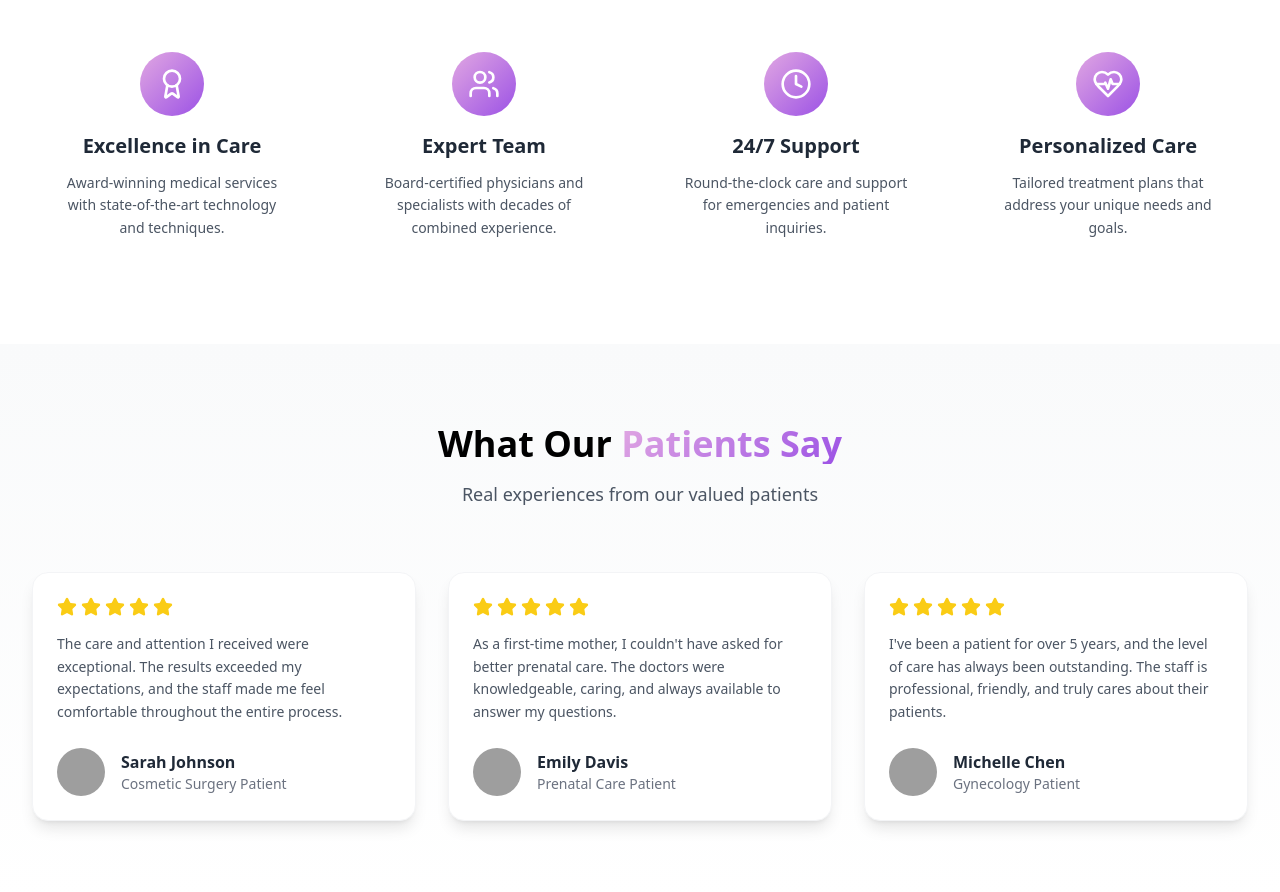
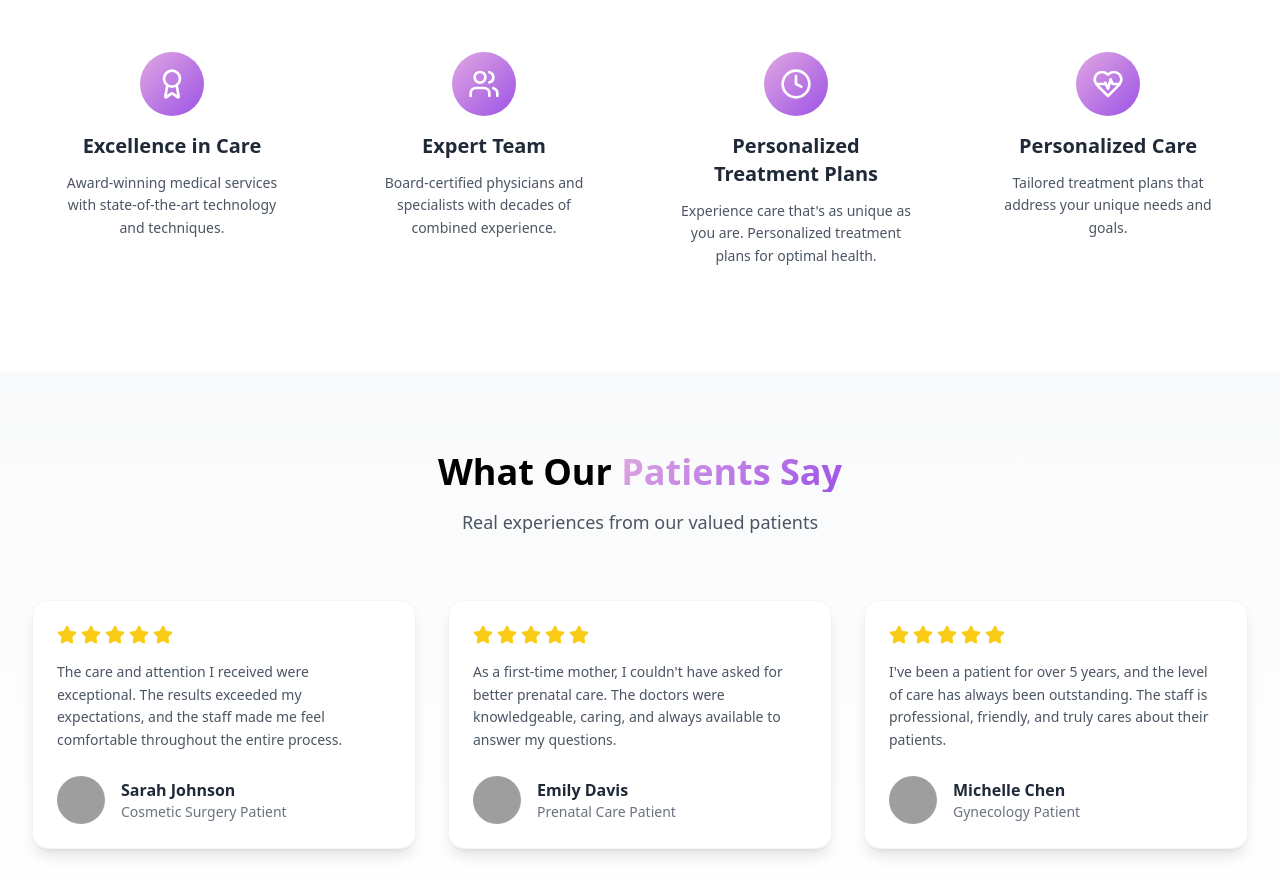
Before and after one commit to amartey-tricky/luxe, a Next.js app: page / in a window 1280 px wide. Shown: the part 2100-2992 px from the top of the page. Built offline with nearby package versions, Linux system fonts and the light colour scheme; grey boxes are pictures that could not be loaded.

Commit message:
Update index.tsx

```diff
--- a/components/home/choose-us/index.tsx
+++ b/components/home/choose-us/index.tsx
@@ -17,8 +17,8 @@ const features = [
   },
   {
     icon: Clock,
-    title: "24/7 Support",
-    description: "Round-the-clock care and support for emergencies and patient inquiries."
+    title: "Personalized Treatment Plans",
+    description: "Experience care that's as unique as you are. Personalized treatment plans for optimal health."
   },
   {
     icon: HeartPulse,
```
